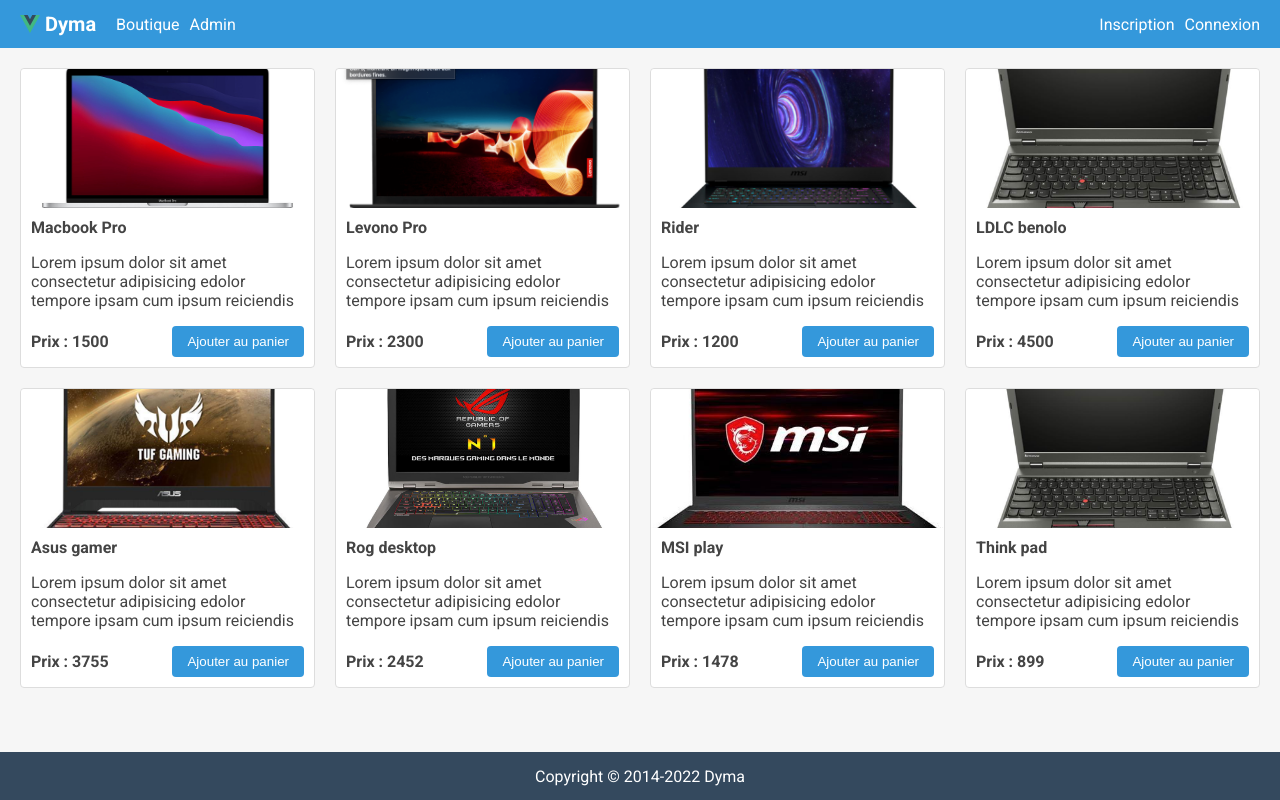
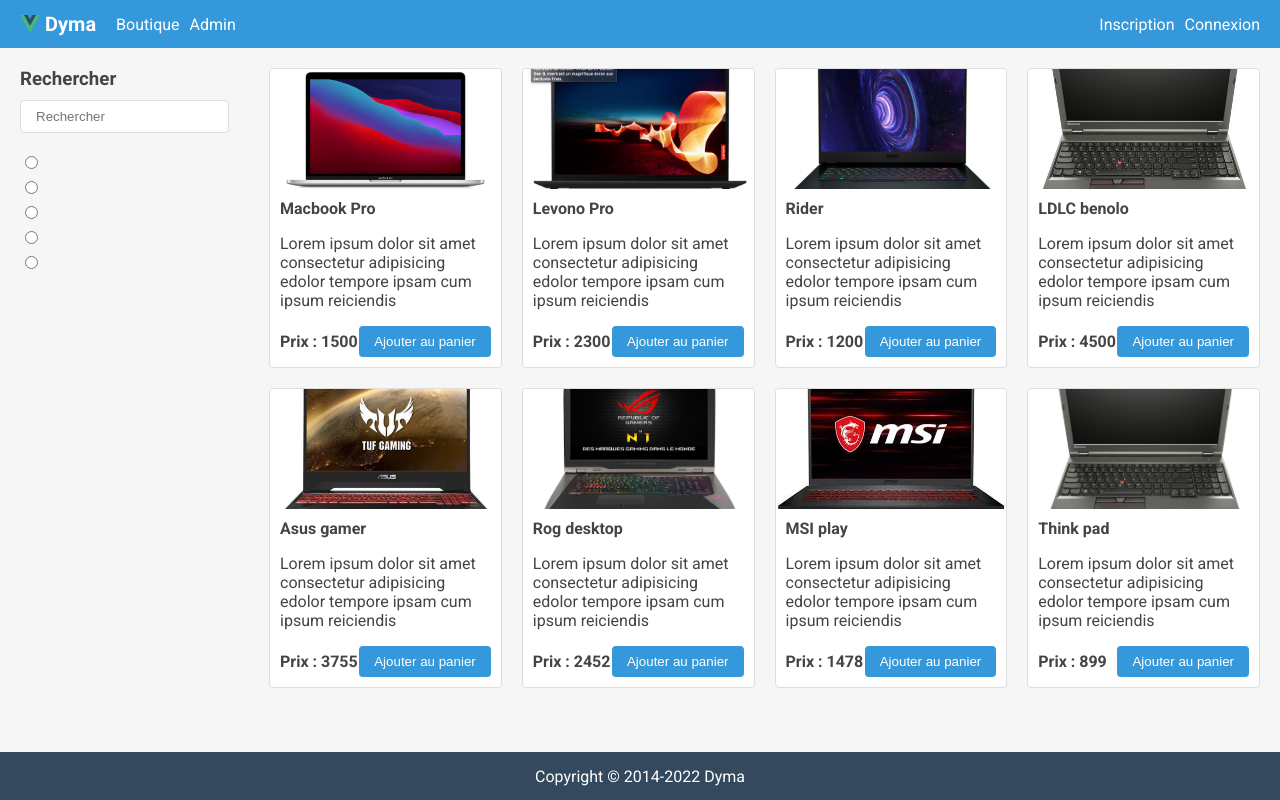
Before and after one commit to julescynamon/training_vue, a Vue app in the folder boutique/: page / in a window 1280 px wide. Built offline with nearby package versions, Linux system fonts and the light colour scheme.

Commit message:
mise en place du composant filtre

```diff
--- a/boutique/src/App.vue
+++ b/boutique/src/App.vue
@@ -97,6 +97,7 @@
     <TheHeader class="header" />
     <Shop
       @update-filter="updateFilter"
+      :filters="state.filters"
       :products="firlteredProduct"
       @add-product-to-cart="addProductToCart"
       class="shop"
--- a/boutique/src/assets/base.scss
+++ b/boutique/src/assets/base.scss
@@ -103,8 +103,16 @@
     margin: 10px;
 }
 
+.mb-5 {
+    margin-bottom: 5px;
+}
+
 .mb-10 {
     margin-bottom: 10px;
+}
+
+.mb-20 {
+    margin-bottom: 20px;
 }
 
 .mr-10 {
@@ -152,3 +160,11 @@
         background-color: var(--success-2);
     }
 }
+
+// input
+
+input {
+    border: var(--border);
+    border-radius: var(--border-radius);
+    padding: 8px 15px;
+}
--- a/boutique/src/components/Shop/Shop.vue
+++ b/boutique/src/components/Shop/Shop.vue
@@ -1,23 +1,40 @@
 <script setup lang="ts">
-import type { ProductInterface } from "@/interface";
+import type {
+  FiltersInterface,
+  FilterUpdate,
+  ProductInterface,
+} from "@/interface";
 import ShopProductList from "./ShopProductList.vue";
+import ShopFilters from "./ShopFilters.vue";
 
 defineProps<{
   products: ProductInterface[];
+  filters: FiltersInterface;
 }>();
 
 const emit = defineEmits<{
   (e: "addProductToCart", productId: number): void;
+  (e: "updateFilter", updateFilter: FilterUpdate): void;
 }>();
 </script>
 
 <template>
-  <div>
+  <div class="d-flex flex-row">
+    <ShopFilters
+      :filters="filters"
+      @update-filter="emit('updateFilter', $event)"
+      class="shop-filters"
+    />
     <ShopProductList
+      class="flex-fill"
       :products="products"
       @add-product-to-cart="emit('addProductToCart', $event)"
     />
   </div>
 </template>
 
-<style lang="scss" scoped></style>
+<style lang="scss" scoped>
+.shop-filters {
+  flex: 0 0 200px;
+}
+</style>
--- /dev/null
+++ b/boutique/src/components/Shop/ShopFilters.vue
@@ -0,0 +1,57 @@
+<script setup lang="ts">
+import type {
+  FiltersInterface,
+  FilterUpdate,
+  ProductInterface,
+} from "@/interface";
+
+defineProps<{
+  filters: FiltersInterface;
+}>();
+
+const emit = defineEmits<{
+  (e: "updateFilter", updateFilter: FilterUpdate): void;
+}>();
+</script>
+
+<template>
+  <div class="p-20">
+    <section class="mb-20">
+      <h3 class="mb-10">Rechercher</h3>
+      <input
+        type="text"
+        placeholder="Rechercher"
+        :value="filters.search"
+        @input="
+          emit('updateFilter', {
+            search: ($event.target as HTMLInputElement).value,
+          })
+        "
+      />
+    </section>
+    <section class="mb-20">
+      <div class="mb-5">
+        <input type="radio" name="priceRange" id="0-10000" />
+        <label for="0-10000"></label>
+      </div>
+      <div class="mb-5">
+        <input type="radio" name="priceRange" id="800-1000" />
+        <label for="800-1000"></label>
+      </div>
+      <div class="mb-5">
+        <input type="radio" name="priceRange" id="1000-1500" />
+        <label for="1000-1500"></label>
+      </div>
+      <div class="mb-5">
+        <input type="radio" name="priceRange" id="1500-2000" />
+        <label for="1500-2000"></label>
+      </div>
+      <div class="mb-5">
+        <input type="radio" name="priceRange" id="2000-10000" />
+        <label for="2000-10000"></label>
+      </div>
+    </section>
+  </div>
+</template>
+
+<style lang="scss" scoped></style>
```
